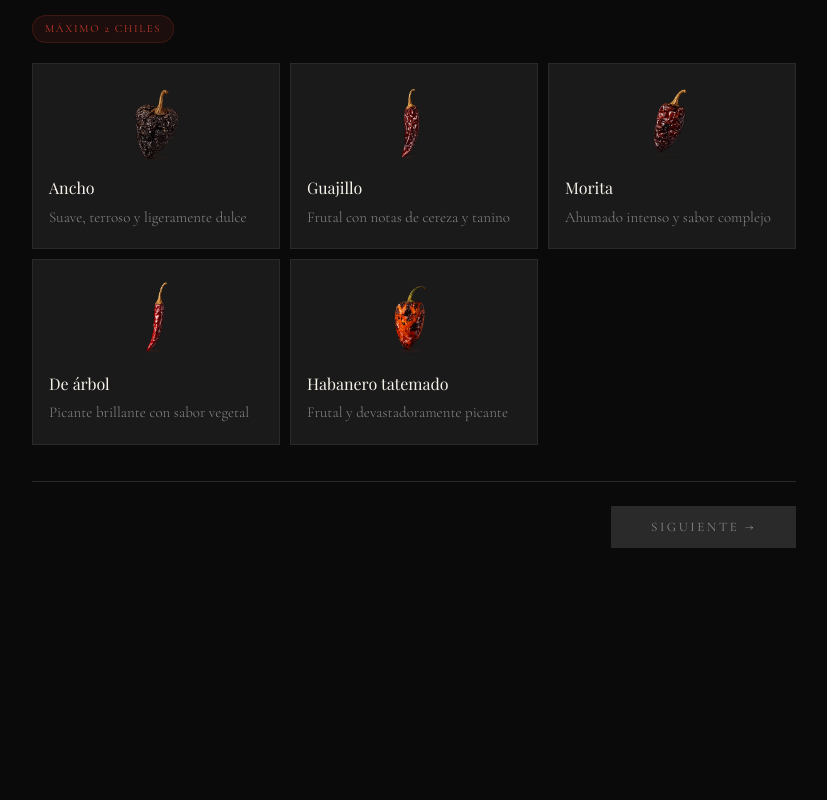
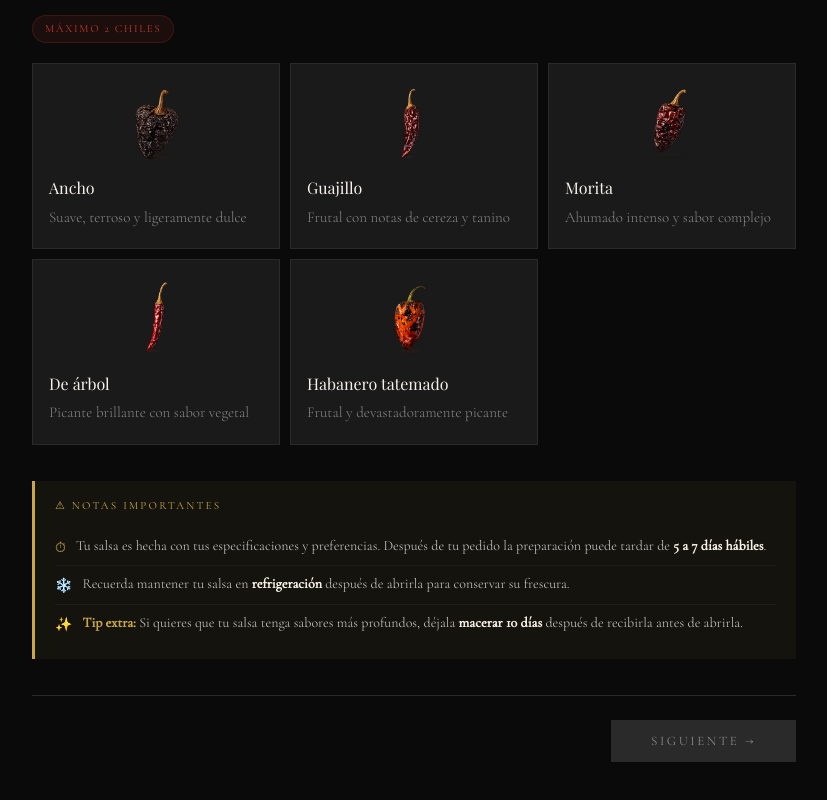
Before and after one commit to fagagamen/jami-ni, a website: page salsa-macha.html in a window 1280 px wide. Shown: the part 678-1478 px from the top of the page, without its empty margins (226-1053 px from the left). Before the commit the page ends 1346 px from the top, so only its background shows below. Drawn offline with nearby package versions, Linux system fonts and the light colour scheme; a web font is replaced by a local one.

Commit message:
agrego notas importantes en configurador de salsa

```diff
--- a/salsa-macha.html
+++ b/salsa-macha.html
@@ -124,7 +124,7 @@ nav { position: fixed; top: 0; left: 0; right: 0; z-index: 100; display: flex; a
 }
 .frasco-nombre-overlay {
   position: absolute;
-  bottom: 23.5%;
+  bottom: 16%;
   left: 50%;
   transform: translateX(-50%);
   font-family: var(--font-display);
@@ -140,6 +140,43 @@ nav { position: fixed; top: 0; left: 0; right: 0; z-index: 100; display: flex; a
   overflow: hidden;
   text-overflow: ellipsis;
 }
+
+/* NOTAS IMPORTANTES */
+.notas-importantes {
+  background: rgba(201,168,76,0.06);
+  border-left: 3px solid var(--oro);
+  padding: 16px 20px;
+  margin-top: 24px;
+  margin-bottom: 4px;
+}
+.notas-titulo {
+  font-size: 11px;
+  letter-spacing: 0.2em;
+  text-transform: uppercase;
+  color: var(--oro);
+  margin-bottom: 12px;
+  display: flex;
+  align-items: center;
+  gap: 6px;
+}
+.notas-lista {
+  list-style: none;
+  padding: 0;
+  margin: 0;
+}
+.notas-lista li {
+  font-family: var(--font-body);
+  font-size: 14px;
+  color: var(--gris-claro);
+  line-height: 1.7;
+  padding: 6px 0;
+  border-bottom: 1px solid rgba(42,42,42,0.5);
+  display: flex;
+  gap: 10px;
+  align-items: flex-start;
+}
+.notas-lista li:last-child { border-bottom: none; }
+.nota-icon { flex-shrink: 0; color: var(--oro); font-size: 14px; margin-top: 2px; }
 </style>
 </head>
 <body>
@@ -174,6 +211,15 @@ nav { position: fixed; top: 0; left: 0; right: 0; z-index: 100; display: flex; a
     <p class="step-subtitle">La base de tu salsa macha. Elige hasta 2 chiles para crear tu perfil de sabor único.</p>
     <div class="step-limit">Máximo 2 chiles</div>
     <div class="opciones-grid" id="chiles-grid"></div>
+    <div class="notas-importantes">
+      <div class="notas-titulo">⚠ Notas importantes</div>
+      <ul class="notas-lista">
+        <li><span class="nota-icon">⏱</span><span>Tu salsa es hecha con tus especificaciones y preferencias. Después de tu pedido la preparación puede tardar de <strong style="color:var(--crema)">5 a 7 días hábiles</strong>.</span></li>
+        <li><span class="nota-icon">❄️</span><span>Recuerda mantener tu salsa en <strong style="color:var(--crema)">refrigeración</strong> después de abrirla para conservar su frescura.</span></li>
+        <li><span class="nota-icon">✨</span><span><strong style="color:var(--oro)">Tip extra:</strong> Si quieres que tu salsa tenga sabores más profundos, déjala <strong style="color:var(--crema)">macerar 10 días</strong> después de recibirla antes de abrirla.</span></li>
+      </ul>
+    </div>
+
     <div class="nav-steps">
       <div></div>
       <button class="btn-next" id="btn-next-0" onclick="siguiente()" disabled>Siguiente →</button>
```
